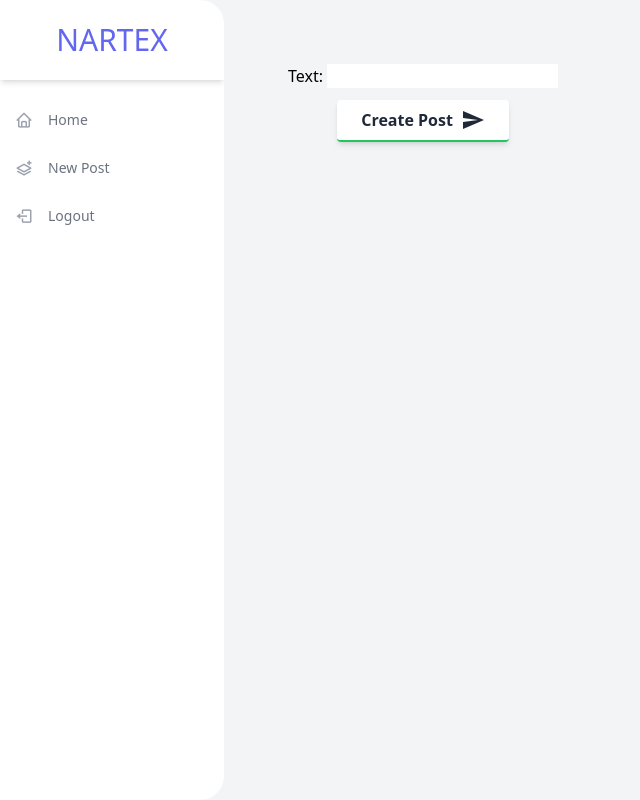
After one commit to nsoimaru/Django201, a Django app: page /new/ in a window 1280 px wide. The commit adds this page. Shown: the whole page, without its empty margins (0-640 px from the left). Run offline with Django 4.2, Linux system fonts and the light colour scheme; a user stored in the database is signed in; tables that the repository leaves empty hold one stand-in row (values such as "Sample post"); some libraries are stand-ins or nearby versions.

Commit message:
create post from my_site

```diff
--- a/feed/models.py
+++ b/feed/models.py
@@ -4,7 +4,7 @@ from django.db import models
 # Create your models here.
 
 class Post(models.Model):
-    text = models.TextField(max_length=240)
+    text = models.CharField(max_length=240)
     date = models.DateField(auto_now=True)
     author = models.ForeignKey(
         User,
--- /dev/null
+++ b/feed/templates/feed/create.html
@@ -0,0 +1,27 @@
+{% extends "base.html" %}
+
+{% block title %}
+  Create a new post
+{% endblock title %}
+
+{% block body %}
+  <form method="POST" action=".">
+    {% csrf_token %}
+    {{form.as_p}}
+    <div>
+      <!-- component from https://tailwindcomponents.com/component/buttons-with-icons-->
+    <div class="flex items-center justify-center">
+      <div class="m-3">
+        <button class="bg-white text-gray-800 font-bold rounded border-b-2 border-green-500
+        hover:border-green-600 hover:bg-green-500 hover:text-white shadow-md py-2 px-6 inline-flex
+        items-center" type="submit">
+          <span class="mr-2">Create Post</span>
+          <svg xmlns="http://www.w3.org/2000/svg" width="24" height="24" viewBox="0 0 24 24">
+            <path fill="currentcolor" d="M2.01 21L23 12 2.01 3 2 10l15 2-15 2z"></path>
+          </svg>
+        </button>
+      </div>
+    </div>
+  </form>
+
+{% endblock body %}
--- a/feed/urls.py
+++ b/feed/urls.py
@@ -7,4 +7,5 @@ app_name = 'feed'
 urlpatterns = [
     path('', views.HomePage.as_view(), name='index'),
     path('<int:pk>/', views.PostDetailView.as_view(), name='detail'),
+    path('new/', views.CreateNewPost.as_view(), name='new_post'),
 ]
--- a/feed/views.py
+++ b/feed/views.py
@@ -1,4 +1,8 @@
+import re
+from urllib import request
 from django.views.generic import ListView, DetailView
+from django.views.generic.edit import CreateView
+from django.contrib.auth.mixins import LoginRequiredMixin
 
 from .models import Post
 
@@ -9,10 +13,26 @@ class HomePage(ListView):
     template_name = 'feed/homepage.html'
     model = Post
     context_object_name = 'posts'
-    query_set = Post.objects.all().order_by('-id')[0:300]
+    query_set = Post.objects.all().order_by('date')[0:300]
 
 class PostDetailView(DetailView):
     http_method_names = ['get']
     template_name = 'feed/detail.html'
     model = Post
     context_object_name = 'post'
+
+class CreateNewPost(LoginRequiredMixin, CreateView):
+    model = Post
+    template_name = 'feed/create.html'
+    fields = ['text']
+    success_url = '/'
+
+    def dispatch(self, request, *args, **kwargs):
+        self.request = request
+        return super().dispatch(request, *args, **kwargs)
+
+    def form_valid(self, form):
+        obj = form.save(commit=False)
+        obj.author = self.request.user
+        obj.save()
+        return super().form_valid(form)
--- a/til/templates/base.html
+++ b/til/templates/base.html
@@ -22,8 +22,15 @@
                 <span class="inline-flex items-center justify-center h-12 w-12 text-lg text-gray-400"><i class="bx bx-home"></i></span>
                 <span class="text-sm font-medium">Home</span>
                 </a>
-                </li>
-                {% if request.user.is_authenticated %}
+            </li>
+            {% if request.user.is_authenticated %}
+            <li>
+                <a href="{% url 'feed:new_post' %}" class="flex flex-row items-center h-12 transform hover:translate-x-2 transition-transform ease-in duration-200 text-gray-500 hover:text-gray-800">
+                <span class="inline-flex items-center justify-center h-12 w-12 text-lg text-gray-400">
+                    <i class="bx bx-layer-plus"></i></span>
+                <span class="text-sm font-medium">New Post</span>
+                </a>
+            </li>
             <li>
                 <a href="{% url 'account_logout' %}" class="flex flex-row items-center h-12 transform hover:translate-x-2 transition-transform ease-in duration-200 text-gray-500 hover:text-gray-800">
                 <span class="inline-flex items-center justify-center h-12 w-12 text-lg text-gray-400">
```
Also changed, not shown: requirements.txt (added, +20 -0 lines), feed/migrations/0004_alter_post_text.py (added).
